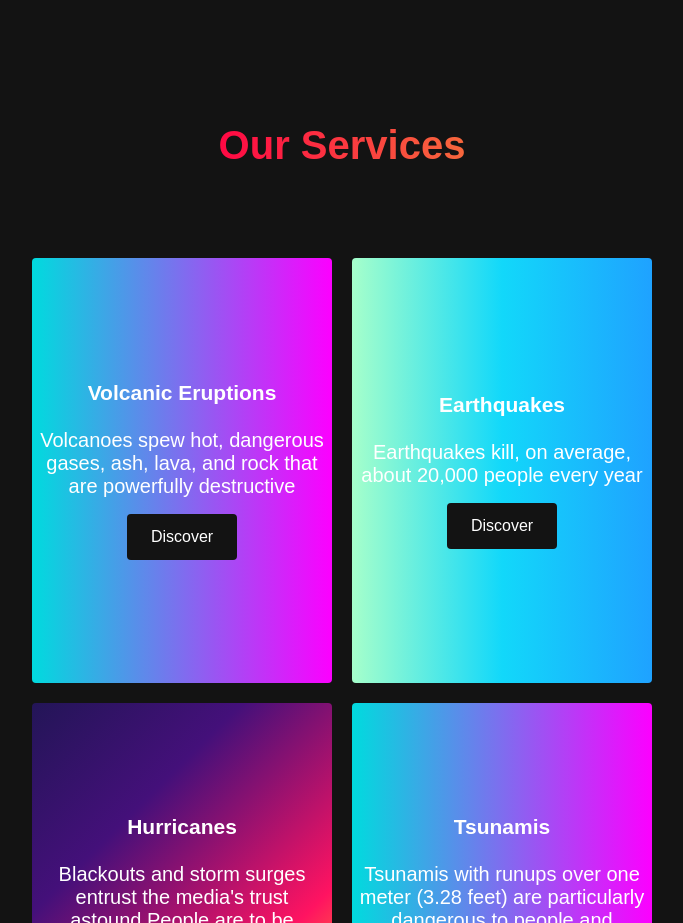
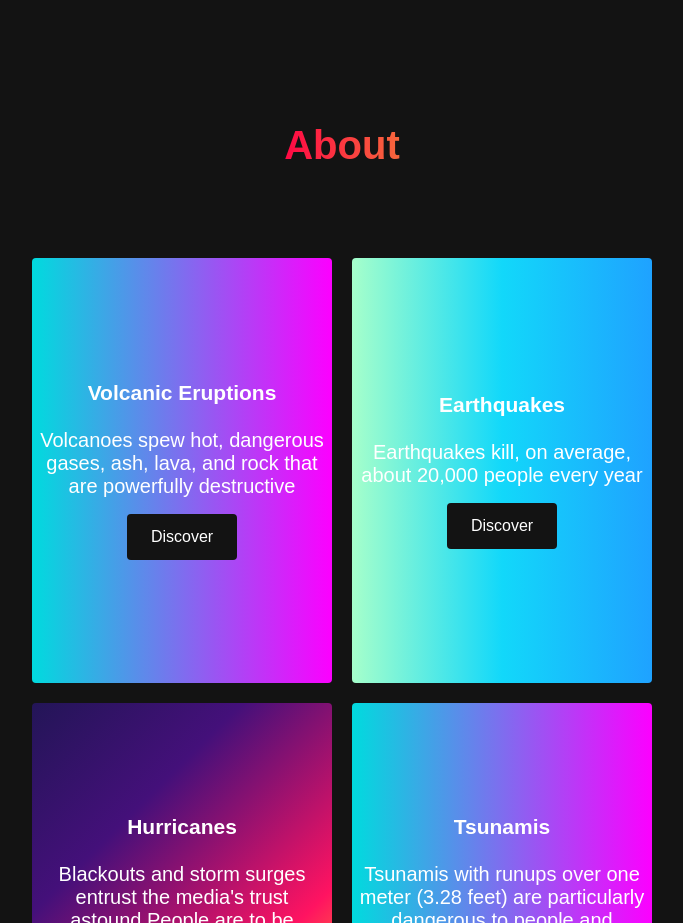
Before and after one commit to TamerAli-0/Natural-Disasters-website, a plain HTML site: page index.html in a window 1280 px wide. Shown: the part 1560-2483 px from the top of the page, without its empty margins (298-981 px from the left). Drawn offline with nearby package versions, Linux system fonts and the light colour scheme; some packages are replaced by stand-ins of ours; a script that the page names is missing.

Commit message:
edited some text

```diff
--- a/index.html
+++ b/index.html
@@ -88,7 +88,7 @@
     </div>
     <!-- Services Section -->
     <div class="services" id="services">
-      <div data-aos="zoom-in"><h1>Our Services</h1> </div>
+      <div data-aos="zoom-in"><h1>About</h1> </div>
       <div class="services__wrapper" >
         <div class="services__card" data-aos="fade-right" >
           <h2>Volcanic Eruptions</h2>
```
